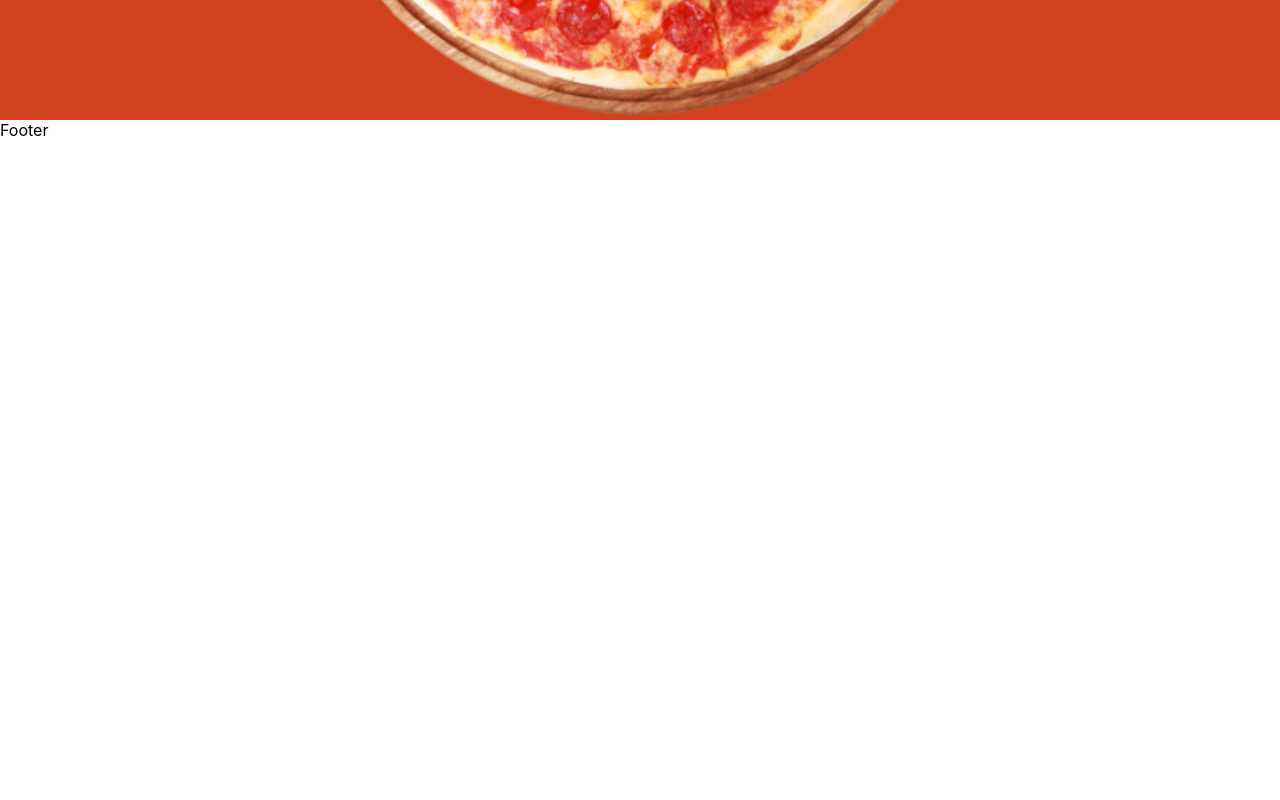
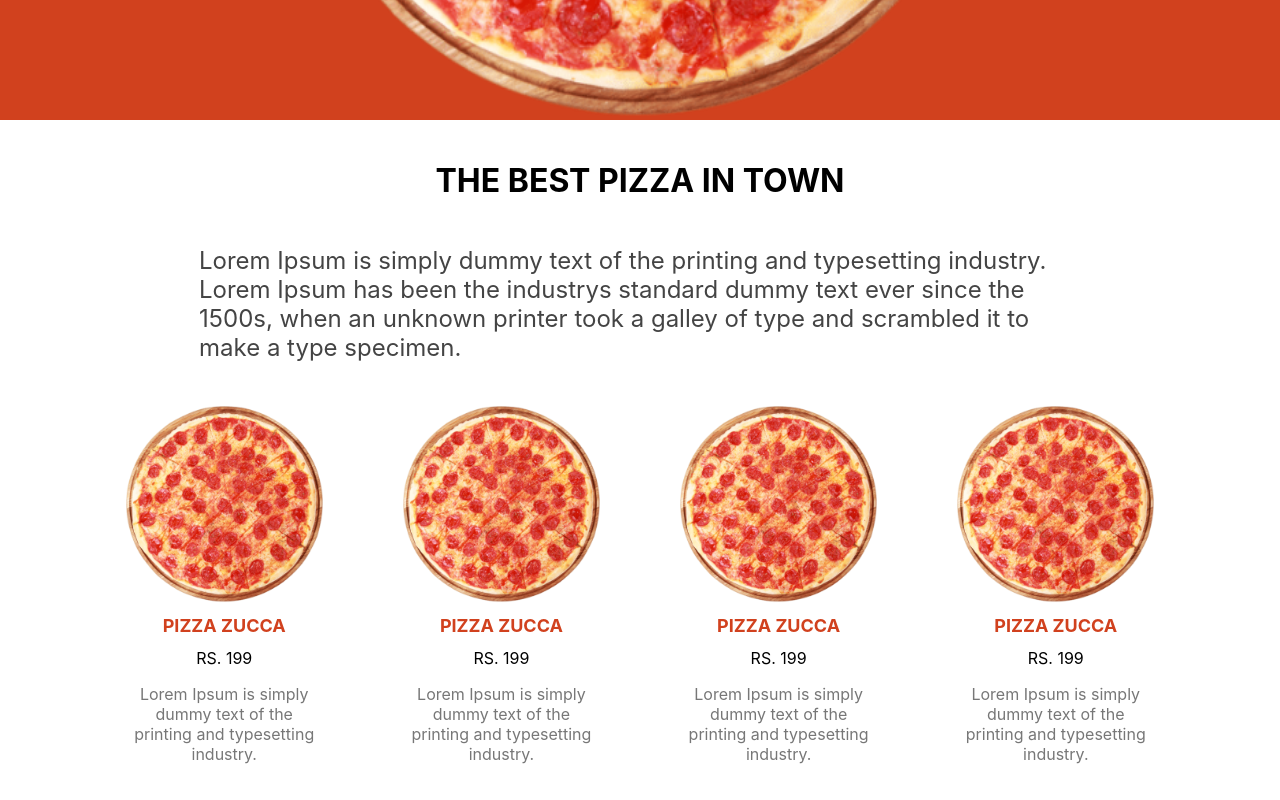
Before and after one commit to Prathamesh9997/next-food-ordering, a Next.js app: page / in a window 1280 px wide. Shown: the part 680-1480 px from the top of the page. Before the commit the page ends 820 px from the top, so only its background shows below. Built offline with nearby package versions, Linux system fonts and the light colour scheme.

Commit message:
PSG | product listing UI done

```diff
--- /dev/null
+++ b/components/PizzaCard.jsx
@@ -0,0 +1,19 @@
+import Image from "next/image";
+import React from "react";
+import styles from "../styles/PizzaCard.module.css";
+
+const PizzaCard = () => {
+  return (
+    <div className={styles.container}>
+      <Image src="/img/pizza.png" alt="" width="500" height="500" />
+      <h1 className={styles.title}>PIZZA ZUCCA</h1>
+      <span className={styles.priice}>RS. 199</span>
+      <p className={styles.desc}>
+        Lorem Ipsum is simply dummy text of the printing and typesetting
+        industry.
+      </p>
+    </div>
+  );
+};
+
+export default PizzaCard;
--- /dev/null
+++ b/components/PizzaList.jsx
@@ -0,0 +1,29 @@
+import React from "react";
+import styles from "../styles/PizzaList.module.css";
+import PizzaCard from "./PizzaCard";
+
+const PizzaList = () => {
+  return (
+    <div className={styles.container}>
+      <h1 className={styles.title}>THE BEST PIZZA IN TOWN</h1>
+      <p className={styles.desc}>
+        Lorem Ipsum is simply dummy text of the printing and typesetting
+        industry. Lorem Ipsum has been the industrys standard dummy text ever
+        since the 1500s, when an unknown printer took a galley of type and
+        scrambled it to make a type specimen.
+      </p>
+      <div className={styles.wrapper}>
+        <PizzaCard />
+        <PizzaCard />
+        <PizzaCard />
+        <PizzaCard />
+        <PizzaCard />
+        <PizzaCard />
+        <PizzaCard />
+        <PizzaCard />
+      </div>
+    </div>
+  );
+};
+
+export default PizzaList;
--- a/pages/index.js
+++ b/pages/index.js
@@ -1,6 +1,7 @@
 import Head from "next/head";
 import Image from "next/image";
 import Featured from "../components/Featured";
+import PizzaList from "../components/PizzaList";
 import styles from "../styles/Home.module.css";
 
 export default function Home() {
@@ -12,6 +13,7 @@ export default function Home() {
         <link rel="icon" href="/favicon.ico" />
       </Head>
       <Featured />
+      <PizzaList />
     </div>
   );
 }
--- a/styles/Navbar.module.css
+++ b/styles/Navbar.module.css
@@ -7,6 +7,7 @@
   position: sticky;
   top: 0;
   background-color: #d1411e;
+  z-index: 999;
 }
 
 .item {
--- /dev/null
+++ b/styles/PizzaCard.module.css
@@ -0,0 +1,26 @@
+.container {
+  width: 22%;
+  display: flex;
+  justify-content: center;
+  align-items: center;
+  flex-direction: column;
+  padding: 20px 40px;
+  cursor: pointer;
+}
+
+.title {
+  font-size: 18px;
+  font-weight: bold;
+  color: #d1411e;
+}
+
+.price {
+  font-size: 18px;
+  font-weight: bold;
+  color: #666;
+}
+
+.desc {
+  text-align: center;
+  color: #777;
+}
--- /dev/null
+++ b/styles/PizzaList.module.css
@@ -0,0 +1,20 @@
+.container {
+  padding: 20px 10px;
+  display: flex;
+  flex-direction: column;
+  align-items: center;
+}
+
+.desc {
+  font-size: 24px;
+  color: #444;
+  width: 70%;
+}
+
+.wrapper {
+  width: 100%;
+  display: flex;
+  justify-content: center;
+  align-items: center;
+  flex-wrap: wrap;
+}
```
